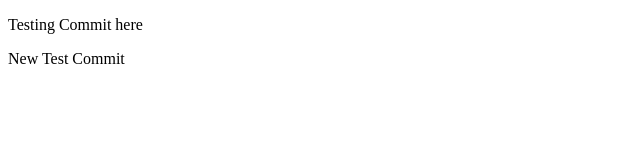
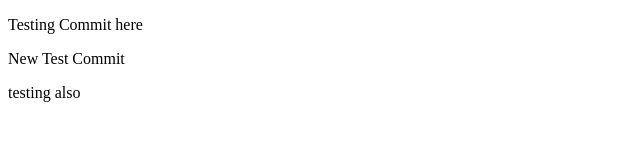
Before and after one commit to se7mas/LFC_blog, a plain HTML site: page index.html in a window 1280 px wide. Shown: the full height of the page, 0-640 px from the left. Drawn offline with Linux system fonts and the light colour scheme.

Commit message:
Update index.html
testing also

```diff
--- a/index.html
+++ b/index.html
@@ -10,5 +10,6 @@
 
     <p>Testing Commit here </p>
     <p>New Test Commit</p>
+    <p>testing also</p>
 </body>
 </html>
```
